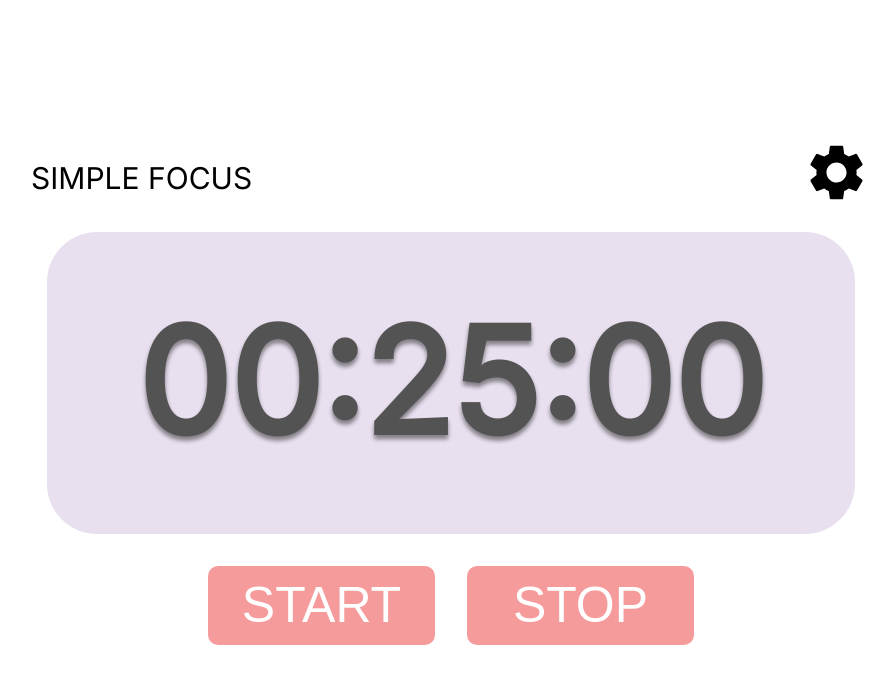
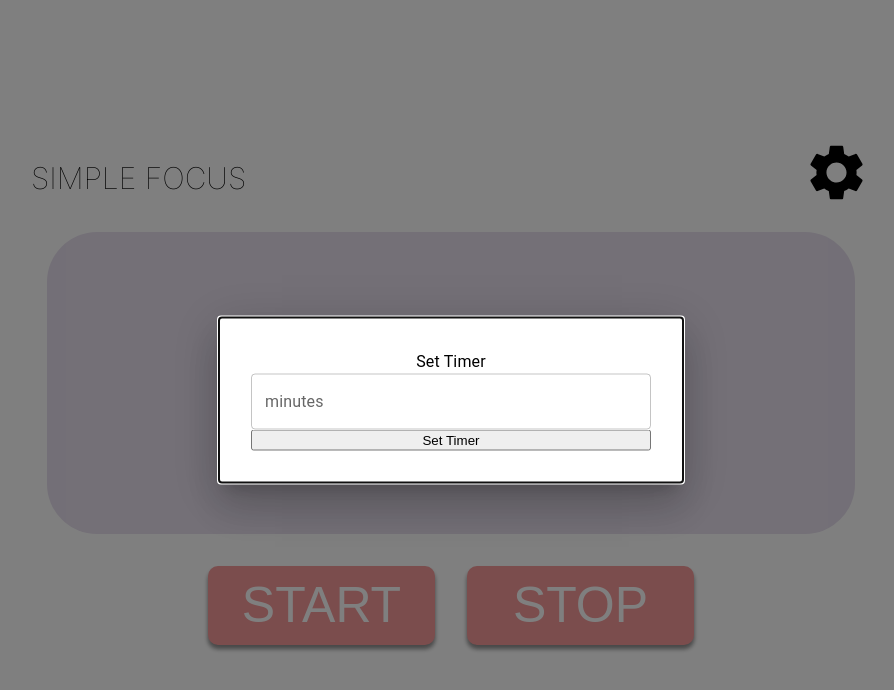
Before and after one commit to kle0247/Simple-Focus, a React (Create React App) app: page / in a window 1280 px wide. Both pictures are taken after a click on the icon 1025 px from the left and 172 px from the top of the page. Shown: the top 690 px of the page, without its empty margins (189-1083 px from the left). Built offline with nearby package versions, Linux system fonts and the light colour scheme.

Commit message:
edit minutes

```diff
--- a/public/index.html
+++ b/public/index.html
@@ -3,6 +3,7 @@
   <head>
     <link rel="stylesheet"
     href="https://fonts.googleapis.com/css?family=Inter" />
+    <link href="https://fonts.googleapis.com/css2?family=Inter:wght@100&display=swap" rel="stylesheet">
 
     <title>Simple Focus</title>
   </head>
--- a/src/components/EditTimer.js
+++ b/src/components/EditTimer.js
@@ -1,9 +1,60 @@
-import React from 'react';
+import React, { useEffect, useState } from 'react';
+import SettingsIcon from '@mui/icons-material/Settings';
+import { Modal, Box, Typography, TextField } from '@mui/material';
 
-function EditTimer(){
-    return(
+const style = {
+    position: 'absolute',
+    display: 'flex',
+    flexDirection: 'column',
+    top: '50%',
+    left: '50%',
+    transform: 'translate(-50%, -50%)',
+    width: 400,
+    bgcolor: 'white',
+    boxShadow: 24,
+    padding: 4,
+  };
+
+function EditTimer() {
+    const [min, setMin] = useState('');
+    const [error, setError ] = useState(false);
+    const [open, setOpen] = useState(false);
+    const handleOpen = () => setOpen(true);
+    const handleClose = () => setOpen(false);
+
+    function setNewTimer(){
+        window.localStorage.setItem('min', min);
+        handleClose();
+    }
+
+    return (
         <div>
-            <button>Edit</button>
+            <SettingsIcon
+                sx={{
+                    width: '69px',
+                    height: '67px',
+                    '&:active':
+                        { transform: 'rotate(90deg)',
+                          color: '#F0DCDC'
+                        }
+                    }}
+                fontSize='large'
+                onClick={handleOpen}
+            />
+            <Modal
+                open={open}
+                onClose={handleClose}
+            >
+                <Box sx={style}>
+                    <Typography>Set Timer</Typography>
+                    <TextField
+                        type='number'
+                        label='minutes'
+                        onChange={ (ev) => setMin(ev.target.value)}
+                    />
+                    <button onClick={() => setNewTimer()}>Set Timer</button>
+                </Box>
+            </Modal>
         </div>
     )
 };
--- a/src/components/Navbar/index.js
+++ b/src/components/Navbar/index.js
@@ -1,12 +1,11 @@
 import React from 'react';
-import SettingsIcon from '@mui/icons-material/Settings';
+import EditTimer from '../EditTimer';
 
 function Navbar(){
     return(
         <div className='navbar'>
             <h1>SIMPLE FOCUS</h1>
-
-            <SettingsIcon sx={{ width: '69px', height: '67px'}} fontSize='large' onClick={() => console.log('clicked')} />
+            <EditTimer />
         </div>
     )
 };
--- a/src/components/Timer/index.js
+++ b/src/components/Timer/index.js
@@ -2,18 +2,12 @@ import React, { useState, useEffect } from 'react';
 
 function Timer() {
     //default timer
-    window.localStorage.setItem('hr', 0);
-    window.localStorage.setItem('min', 25);
-    window.localStorage.setItem('sec', 0);
 
-    const [hr, setHr] = useState(window.localStorage.getItem('hr')*1);
     const [min, setMin] = useState(window.localStorage.getItem('min')*1);
-    const [sec, setSec] = useState(window.localStorage.getItem('sec')*1);
+    const [sec, setSec] = useState(0);
 
     const [start, setStart] = useState(false);
     const [stop, setStop] = useState(false);
-
-    let countdown;
 
     function stopTimer() {
         setStart(false);
@@ -21,18 +15,12 @@ function Timer() {
     }
 
     useEffect(() => {
-        if (start === true && (sec > 0 || min > 0 || hr > 0)) {
-            countdown = setInterval(() => {
+        if (start === true && (sec > 0 || min > 0 )){ //|| hr > 0)) {
+            let countdown = setInterval(() => {
                 setSec(sec - 1);
 
                 if (sec === 0 && min !== 0) {
                     setMin(min - 1);
-                    setSec(59);
-                }
-
-                if (sec === 0 && min === 0 && hr !== 0) {
-                    setHr(hr - 1);
-                    setMin(59);
                     setSec(59);
                 }
             }, 1000); //in 1 sec intervals}
@@ -42,22 +30,20 @@ function Timer() {
             }
             return () => clearInterval(countdown);
         }
-    }, [start, sec, stop]); //just need to update when start is true
+    }, [start, sec, min, stop]); //just need to update when start is true
 
     return (
         <div>
             <div className='timer'>
                 {
-                    hr < 10 ? `0${hr}` : `${hr}`
-                }:{
                     min < 10 ? `0${min}` : `${min}`
                 }:{
                     sec < 10 ? `0${sec}` : `${sec}`
                 }
             </div>
 
-            <button onClick={() => setStart(true)}>start</button>
-            <button onClick={() => stopTimer()}>stop</button>
+            <button className='timerButton' onClick={() => setStart(true)}>start</button>
+            <button className='timerButton' onClick={() => stopTimer()}>stop</button>
         </div>
     )
 }
--- a/src/index.css
+++ b/src/index.css
@@ -9,7 +9,7 @@ body {
     justify-content: center;
 }
 
-button {
+.timerButton {
     width: 227px;
     height: 79px;
     border-radius: 10px;
@@ -19,11 +19,16 @@ button {
     text-transform: uppercase;
     font-size: 50px;
     border: 0px;
+    box-shadow: 0px 4px 4px
+    /*x, y, blur radius, color*/
+    rgba(0, 0, 0, 0.25),
+    0px 4px 4px rgba(0, 0, 0, 0.25);
 }
 
-button:hover {
+.timerButton:active {
     background-color: #F0DCDC;
     color: #1E1E1E;
+    box-shadow: 0px 0px 0px 0px;
 }
 
 .navbar {
@@ -33,8 +38,9 @@ button:hover {
 
 h1 {
     font-family: Inter;
-    font-weight: lighter;
+    font-weight: 100;
     font-size: 30px;
+    line-height: 36px;
 }
 
 .timer {
@@ -58,6 +64,4 @@ h1 {
     width: 776px;
     height: 270px;
     border-radius: 50px;
-}
-
-;
+};
```
